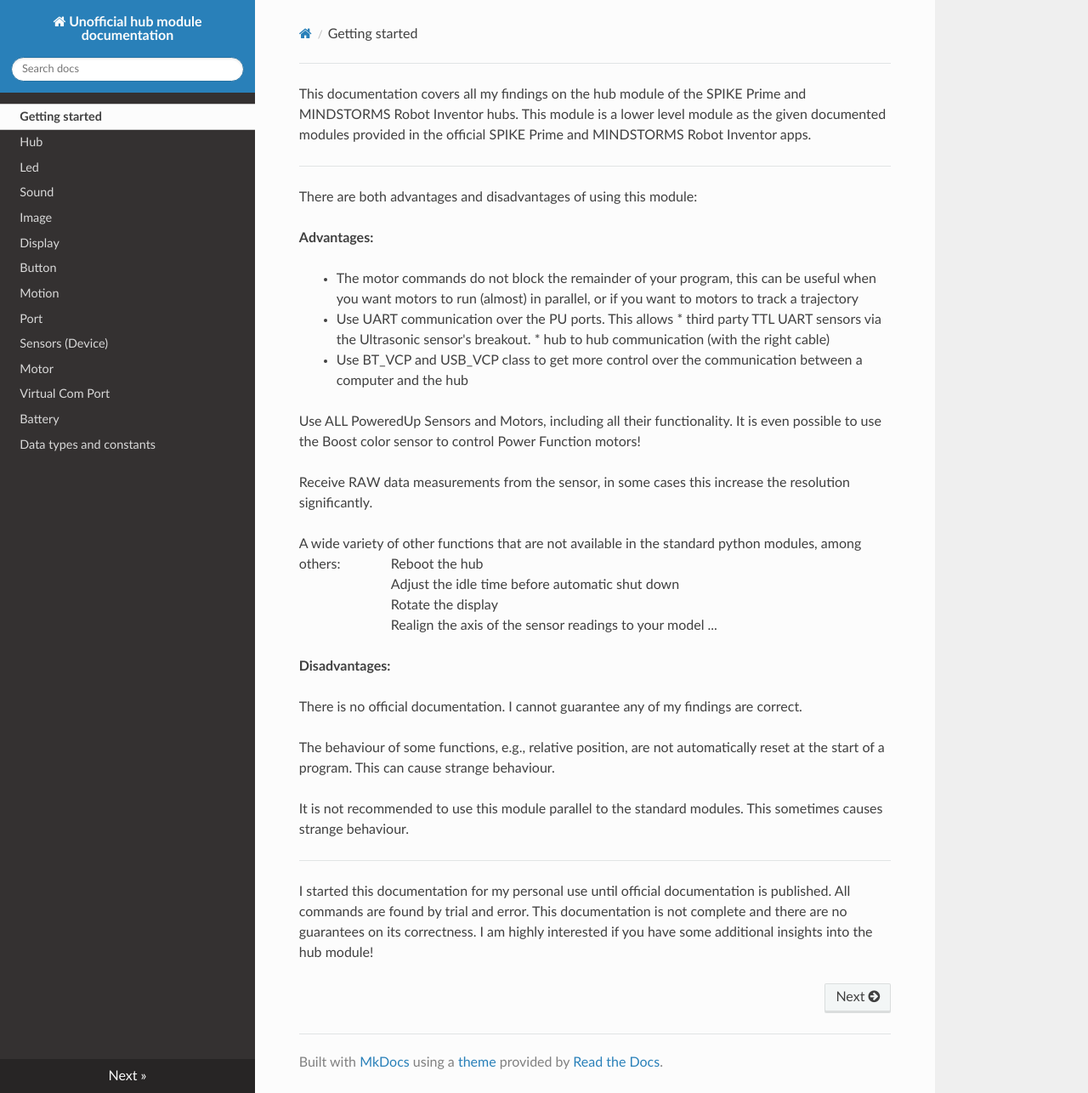
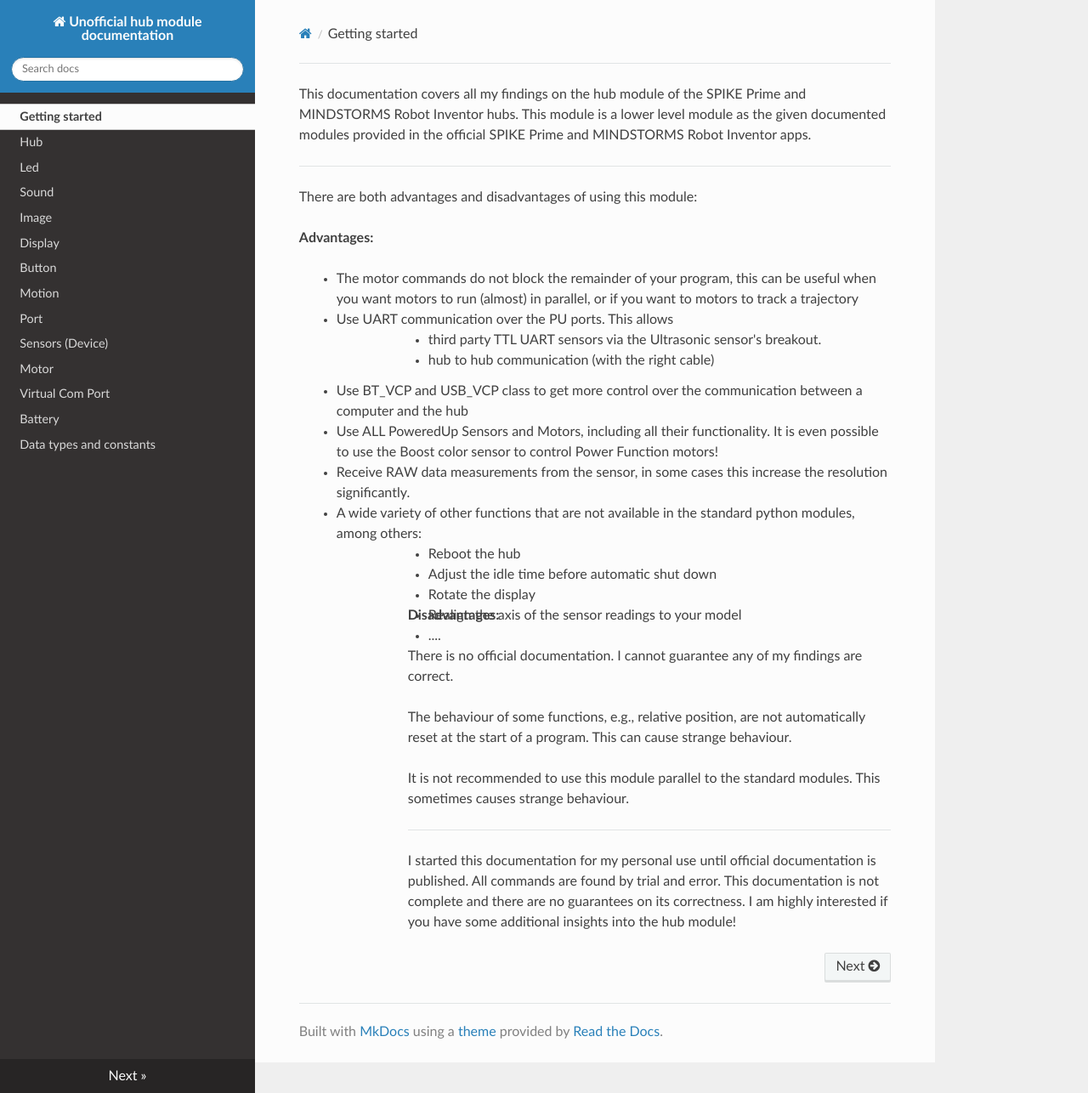
Before and after one commit to NStrijbosch/hub-module-notes, an MkDocs documentation site: the page built from docs/index.md, in a window 1280 px wide and 1286 px high. Shown: the whole window at 85% size. Built offline with MkDocs 1.6.1, drawn with Linux system fonts in a browser that asks for light colours; nearby versions of some CDN libraries.

Commit message:
Update index.md

```diff
--- a/docs/index.md
+++ b/docs/index.md
@@ -10,26 +10,52 @@
    <li>The motor commands do not block the remainder of your program, this can be useful when you want motors to run (almost) in parallel, or if you want to motors to track a trajectory
    </li>
    <li> Use UART communication over the PU ports. This allows
-      *  third party TTL UART sensors via the Ultrasonic sensor's breakout.
-      *  hub to hub communication  (with the right cable)
+      <ul>
+         <li>
+         third party TTL UART sensors via the Ultrasonic sensor's breakout.
+         </li>
+         <li>
+          hub to hub communication  (with the right cable)
+         </li>
+      </ul>
    </li>
    <li>
       Use BT_VCP and USB_VCP class to get more control over the communication between a computer and the hub
    </li>
+   <li>
+      Use ALL PoweredUp Sensors and Motors, including all their functionality. It is even possible to use the Boost color sensor to control Power Function motors!
+   </li>
+   <li>
+      Receive RAW data measurements from the sensor, in some cases this increase the resolution significantly.
+   </li>
+   <li>
+      A wide variety of other functions that are not available in the standard python modules, among others:
+      <ul>
+         <li>
+          Reboot the hub
+         </li>
+         <li>
+            Adjust the idle time before automatic shut down
+         </li>
+         <li>
+            Rotate the display
+         </li>
+         <li>
+            Realign the axis of the sensor readings to your model
+         </li>
+         <li>
+            ....
+         </li>
+      <ul>
+   </li>
 </ul>
 
 
-Use ALL PoweredUp Sensors and Motors, including all their functionality. It is even possible to use the Boost color sensor to control Power Function motors!
 
-Receive RAW data measurements from the sensor, in some cases this increase the resolution significantly.
 
-A wide variety of other functions that are not available in the standard python modules, among others:
 
-   *  Reboot the hub
-   *  Adjust the idle time before automatic shut down
-   *  Rotate the display
-   *  Realign the axis of the sensor readings to your model
-   ...
+
+
 
 
 __Disadvantages:__
```
